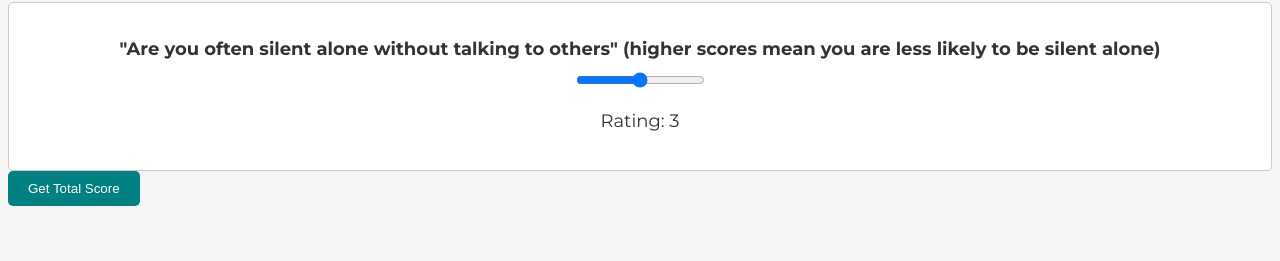
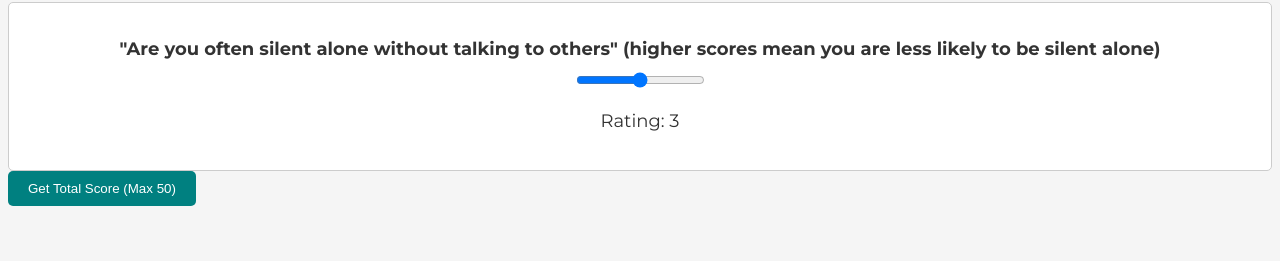
Before and after one commit to SKu11zZ/cc-lab-repo-3, a plain HTML site: page index.html in a window 1280 px wide. Shown: the part 1828-2089 px from the top of the page. Drawn offline with Linux system fonts and the light colour scheme.

Commit message:
Add files via upload
final

```diff
--- a/index.html
+++ b/index.html
@@ -71,7 +71,7 @@
       <p>Rating: <span id="q11-score">3</span></p>
     </div>
 
-    <button id="calculate-score-btn">Get Total Score</button>
+    <button id="calculate-score-btn">Get Total Score (Max 50)</button>
     <p id="total-score"></p>
     <p id="score-feedback"></p>
 
```
